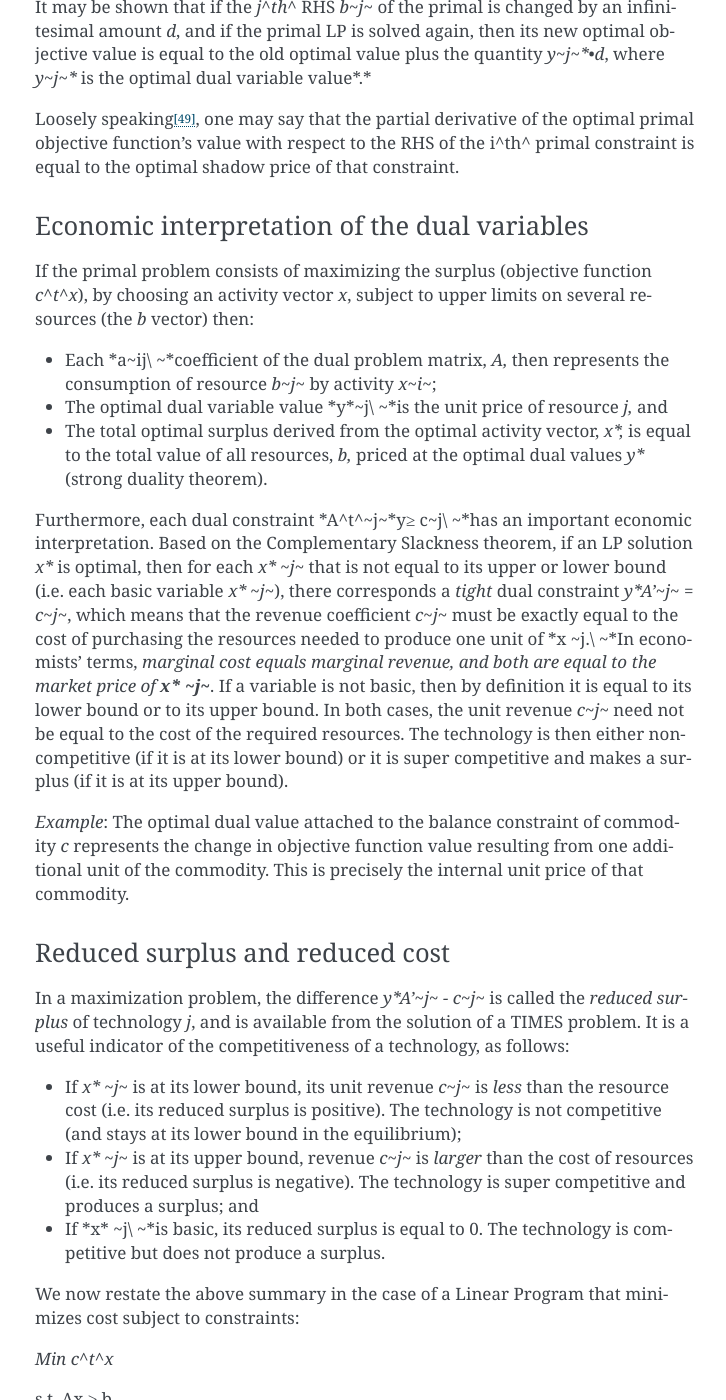
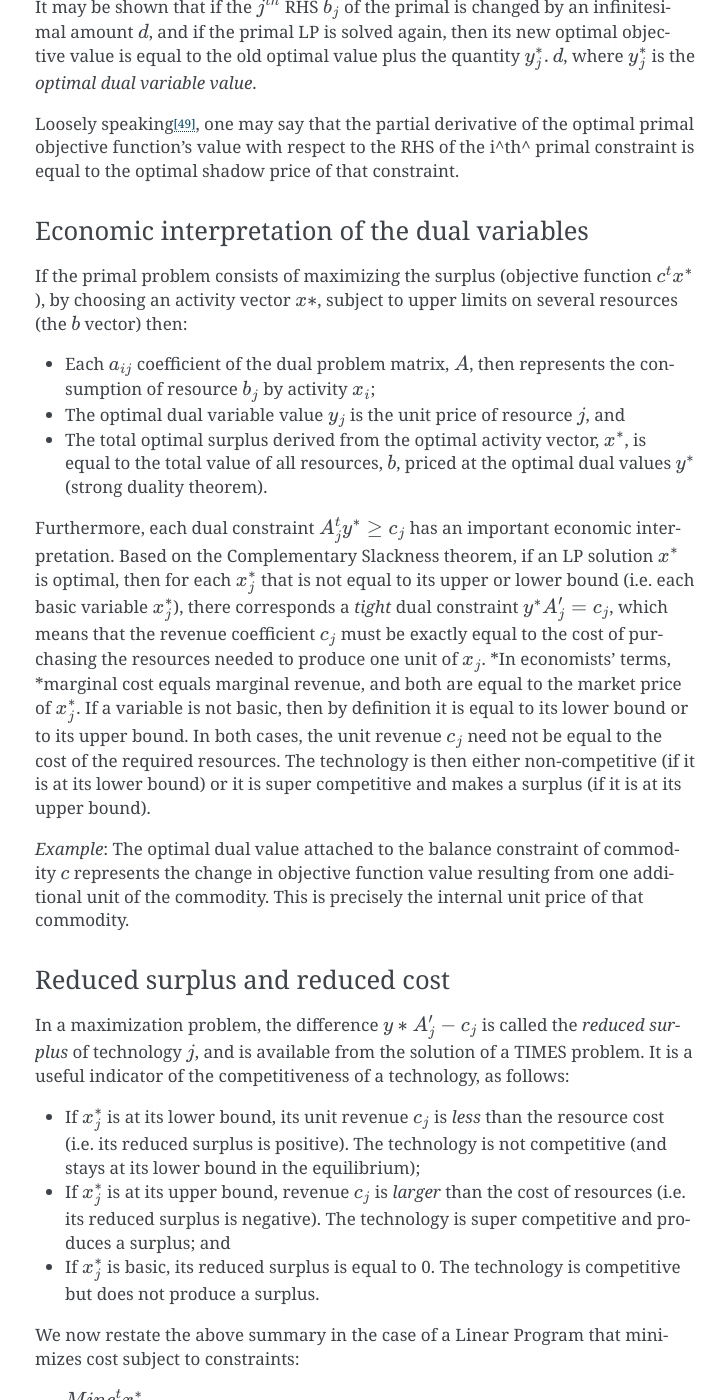
Before and after one commit to experimentarium/times, a Sphinx documentation site: the page built from docs/part-1/14-linear-programming.md, in a window 1280 px wide and 1400 px high, scrolled down 2526 px. Shown: the whole window, without its empty margins (385-1111 px from the left). Built offline with Sphinx 7.4.7, drawn with Linux system fonts in a browser that asks for light colours; some of the changed text lies outside the part shown.

```diff
--- a/docs/part-1/14-linear-programming.md
+++ b/docs/part-1/14-linear-programming.md
@@ -21,19 +21,19 @@ represents the transpose of that vector or matrix. A Linear Program may
 always be represented as the following *Primal Problem* in canonical
 form:
 
-> *Max c^t^x* (14-1)
+> $Max c^tx$ (14-1)
 
-s.t. Ax ≤ b (14-2)
+s.t. $Ax ≤ b$ (14-2)
 
-> *x ≥ 0* (14-3)
+> $x ≥ 0$ (14-3)
 
-where *x* is a vector of *decision variables*, *c^t^x* is a linear
-function representing the *objective* to maximize, and *Ax ≤ b* is a set
+where $x$ is a vector of *decision variables*, $c^tx$ is a linear
+function representing the *objective* to maximize, and $Ax ≤ b$ is a set
 of inequality *constraints*. Assume that the LP has a finite optimal
-solution, *x\*.*
+solution, $x$.
 
-Then each decision variable, *x\* ~j~* falls into one of three
-categories. *x^\*^ ~j~* may be:
+Then each decision variable, $x_j^*$ falls into one of three
+categories. $x_j^*$ may be:
 
 -   equal to its lower bound (as defined in a constraint), or
 
@@ -65,23 +65,23 @@ strong duality, and complementary slackness.
 
 *Weak Duality Theorem*
 
-If *x* is any feasible solution to the primal problem and *y* is any
+If $x$ is any feasible solution to the primal problem and $y$ is any
 feasible solution to the dual, then the following inequality holds:
 
-> *c^t^x≤ b^t^y* (14-7)
+> $c^tx≤ b^ty$ (14-7)
 
 The weak duality theorem states that the value of a feasible dual
 objective is never smaller than the value of a feasible primal
 objective. The difference between the two is called the *duality gap*
-for the pair of feasible primal and dual solutions *(x,y).*
+for the pair of feasible primal and dual solutions $(x,y)$.
 
 *Strong duality theorem*
 
-If the primal problem has a *finite, optimal* solution *x\**, then so
-does the dual problem (*y\**), and both problems have the same optimal
+If the primal problem has a *finite, optimal* solution $x^*$, then so
+does the dual problem ($y^*$), and both problems have the same optimal
 objective value (their duality gap is zero):
 
-c^t^x\* = b^t^y\* (14-8)
+$c^tx^* = b^t^y^*$ (14-8)
 
 Note that the optimal values of the dual variables are also called the
 *shadow prices* of the primal constraints.
@@ -111,11 +111,11 @@ in the LP)
 
 ## Sensitivity analysis and the economic interpretation of dual variables
 
-It may be shown that if the *j^th^* RHS *b~j~* of the primal is changed
-by an infinitesimal amount *d*, and if the primal LP is solved again,
+It may be shown that if the $j^{th}$ RHS $b_j$ of the primal is changed
+by an infinitesimal amount $d$, and if the primal LP is solved again,
 then its new optimal objective value is equal to the old optimal value
-plus the quantity *y~j~\**•*d*, where *y~j~\** is the optimal dual
-variable value*.*
+plus the quantity $y_j^*.d$, where $y_j^*$ is the *optimal dual
+variable value*.
 
 Loosely speaking[^49], one may say that the partial derivative of the
 optimal primal objective function's value with respect to the RHS of the
@@ -125,74 +125,74 @@ constraint.
 ### Economic interpretation of the dual variables
 
 If the primal problem consists of maximizing the surplus (objective
-function *c^t^x*), by choosing an activity vector *x*, subject to upper
-limits on several resources (the *b* vector) then:
+function $c^tx^*$), by choosing an activity vector $x*$, subject to upper
+limits on several resources (the $b$ vector) then:
 
--   Each *a~ij\ ~*coefficient of the dual problem matrix, *A,* then
-    represents the consumption of resource *b~j~* by activity *x~i~*;
+-   Each $a_{ij}$ coefficient of the dual problem matrix, $A$, then
+    represents the consumption of resource $b_j$ by activity $x_i$;
 
--   The optimal dual variable value *y\*~j\ ~*is the unit price of
-    resource *j,* and
+-   The optimal dual variable value $y_j$ is the unit price of
+    resource $j$, and
 
 -   The total optimal surplus derived from the optimal activity vector,
-    *x\*,* is equal to the total value of all resources, *b,* priced at
-    the optimal dual values *y\** (strong duality theorem).
+    $x^*$, is equal to the total value of all resources, $b$, priced at
+    the optimal dual values $y^*$ (strong duality theorem).
 
-Furthermore, each dual constraint *A^t^~j~\*y≥ c~j\ ~*has an important
+Furthermore, each dual constraint $A^t_jy^* ≥ c_j$  has an important
 economic interpretation. Based on the Complementary Slackness theorem,
-if an LP solution *x\** is optimal, then for each *x\* ~j~* that is not
-equal to its upper or lower bound (i.e. each basic variable *x\* ~j~*),
-there corresponds a *tight* dual constraint *y\*A'~j~ = c~j~*, which
-means that the revenue coefficient *c~j~* must be exactly equal to the
-cost of purchasing the resources needed to produce one unit of *x
-~j.\ ~*In economists' terms, *marginal cost equals marginal revenue, and
-both are equal to the market price of **x\* ~j~***. If a variable is not
+if an LP solution $x^*$ is optimal, then for each $x^*_j$ that is not
+equal to its upper or lower bound (i.e. each basic variable $x^*_j$),
+there corresponds a *tight* dual constraint $y^*A'_j = c_j$, which
+means that the revenue coefficient $c_j$ must be exactly equal to the
+cost of purchasing the resources needed to produce one unit of $x_j$.
+*In economists' terms, *marginal cost equals marginal revenue, and
+both are equal to the market price of $x^*_j$. If a variable is not
 basic, then by definition it is equal to its lower bound or to its upper
-bound. In both cases, the unit revenue *c~j~* need not be equal to the
+bound. In both cases, the unit revenue $c_j$ need not be equal to the
 cost of the required resources. The technology is then either
 non-competitive (if it is at its lower bound) or it is super competitive
 and makes a surplus (if it is at its upper bound).
 
 *Example*: The optimal dual value attached to the balance constraint of
-commodity *c* represents the change in objective function value
+commodity $c$ represents the change in objective function value
 resulting from one additional unit of the commodity. This is precisely
 the internal unit price of that commodity.
 
 ### Reduced surplus and reduced cost
 
-In a maximization problem, the difference *y\*A'~j~ - c~j~* is called
-the *reduced surplus* of technology *j*, and is available from the
+In a maximization problem, the difference $y*A'_j - c_j$ is called
+the *reduced surplus* of technology $j$, and is available from the
 solution of a TIMES problem. It is a useful indicator of the
 competitiveness of a technology, as follows:
 
--   If *x\* ~j~* is at its lower bound, its unit revenue *c~j~* is
+-   If $x^*_j$ is at its lower bound, its unit revenue $c_j$ is
     *less* than the resource cost (i.e. its reduced surplus is
     positive). The technology is not competitive (and stays at its lower
     bound in the equilibrium);
 
--   If *x\* ~j~* is at its upper bound, revenue *c~j~* is *larger* than
+-   If $x^*_j$ is at its upper bound, revenue $c_j$ is *larger* than
     the cost of resources (i.e. its reduced surplus is negative). The
     technology is super competitive and produces a surplus; and
 
--   If *x\* ~j\ ~*is basic, its reduced surplus is equal to 0. The
+-   If $x^*_j$ is basic, its reduced surplus is equal to 0. The
     technology is competitive but does not produce a surplus.
 
 We now restate the above summary in the case of a Linear Program that
 minimizes cost subject to constraints:
 
-*Min c^t^x*
+> $Min c^tx^*$
 
-s.t. Ax ≥ b
+s.t. $Ax ≥ b$
 
-x ≥ 0
+> $x ≥ 0$
 
 In a minimization problem (such as the usual formulation of TIMES), the
-difference *c~j~ - y\*A'~j\ ~*is called the *reduced cost* of technology
-*j.* The following holds:
+difference $c_j - y^*A'_j$ is called the *reduced cost* of technology
+$j$. The following holds:
 
-- If *x\* ~j~* is at its lower bound, its unit cost *c~j~* is *larger* than the value created (i.e. its reduced cost is positive). The technology is not competitive (and stays at its lower bound in the equilibrium);
-- if *x\* ~j~* is at its upper bound, its cost *c~j~* is *less* than the value created (i.e. its reduced cost is negative). The technology is super competitive and produces a profit; and
-- if *x\* ~j\ ~*is basic, its reduced cost is equal to 0. The technology is competitive but does not produce a profit
+- If $x^*_j$ is at its lower bound, its unit cost $c_j$ is *larger* than the value created (i.e. its reduced cost is positive). The technology is not competitive (and stays at its lower bound in the equilibrium);
+- if $x^*_j$ is at its upper bound, its cost $c_j$ is *less* than the value created (i.e. its reduced cost is negative). The technology is super competitive and produces a profit; and
+- if $x^*_j$ is basic, its reduced cost is equal to 0. The technology is competitive but does not produce a profit
 
 The reduced costs/surpluses may thus be used to rank all technologies, *including those that are not selected by the model.*
 
```
Also changed, not shown: other parts of docs/part-1/14-linear-programming.md (+15 -15 lines).
